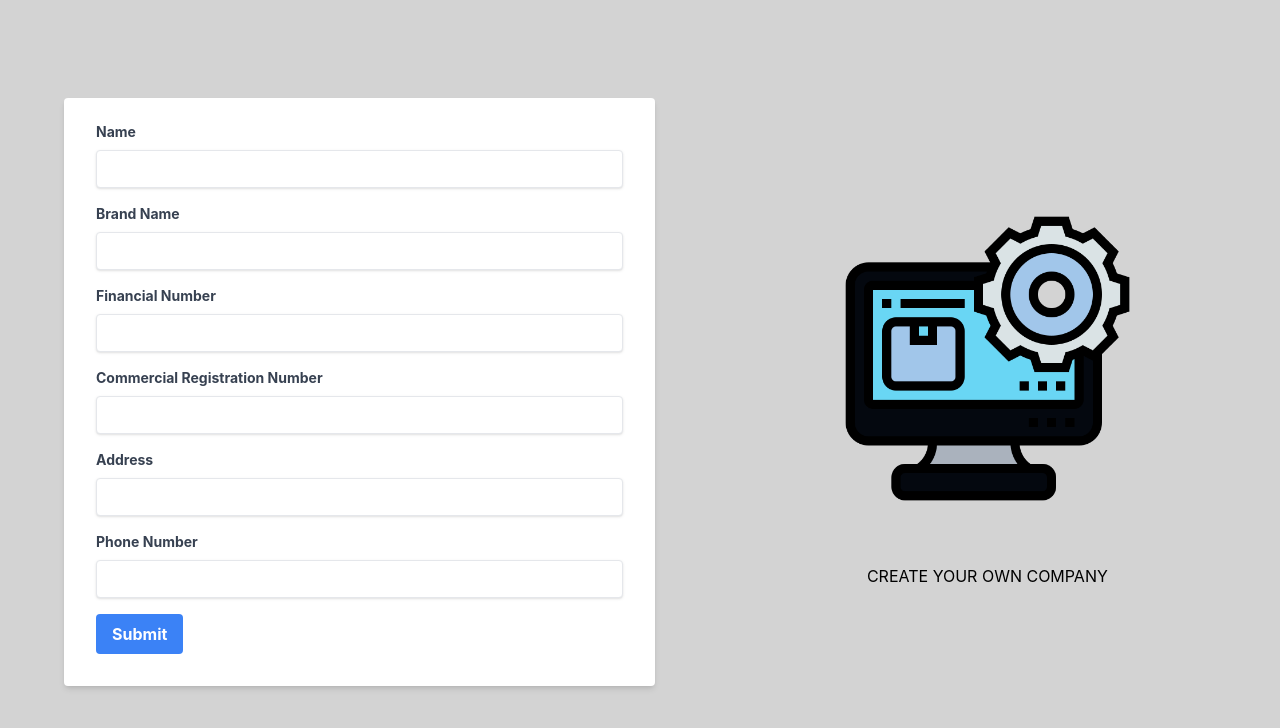
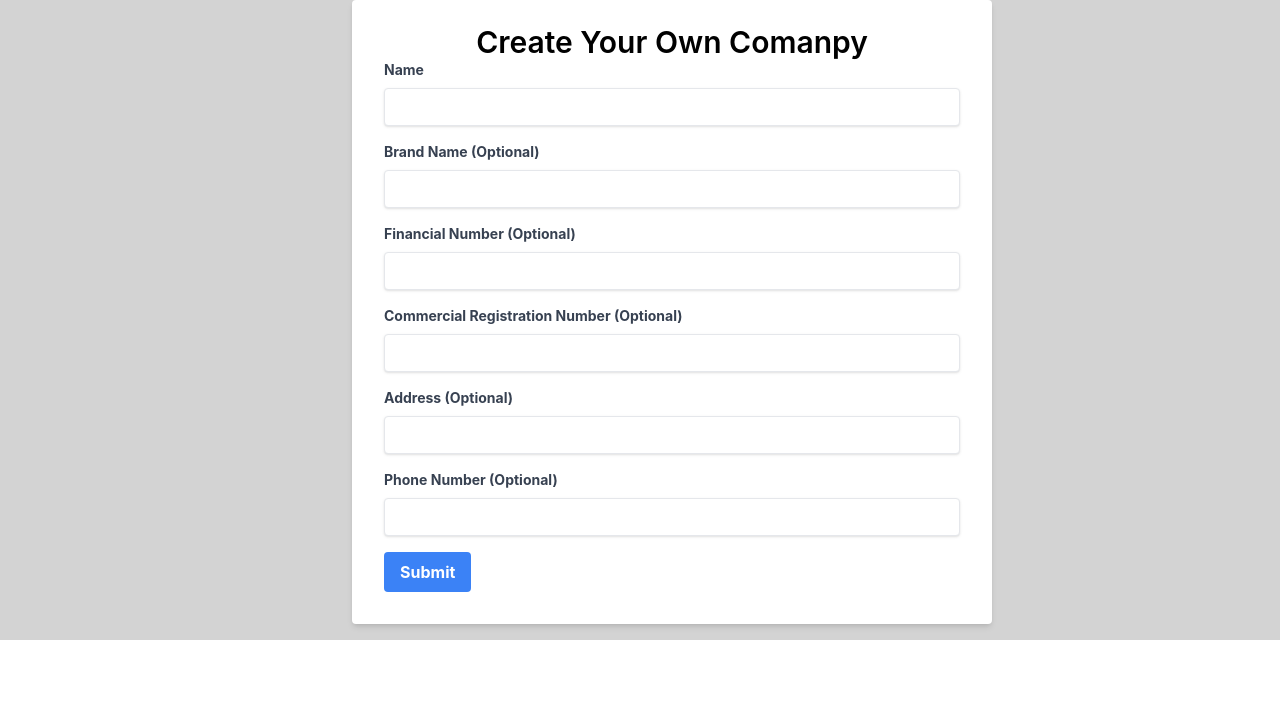
Before and after one commit to ahmadhassoun366/DAC-frontend, a React (Create React App) app in the folder frontend/: page /CreateCompany in a window 1280 px wide. Shown: the top 728 px of the page. Built offline with nearby package versions, Linux system fonts and the light colour scheme.

Commit message:
fixing create company

```diff
--- a/frontend/src/pages/CreateCompany/CreateCompany.jsx
+++ b/frontend/src/pages/CreateCompany/CreateCompany.jsx
@@ -1,112 +1,180 @@
-
-import React, { useState } from 'react'
-import { useNavigate } from 'react-router-dom';
+import React, { useState } from "react";
+import { useNavigate } from "react-router-dom";
 import jwt_decode from "jwt-decode";
 const CreateCompany = () => {
   const history = useNavigate();
-    const [name, setName] = useState('');
-    const [brand, setBrand] = useState('');
-    const [financeNumber, setFinanceNumber] = useState('');
-    const [registerNumber, setRegisterNumber] = useState('');
-    const [address, setAddress] = useState('');
-    const [phone, setPhone] = useState('');
+  const [name, setName] = useState("");
+  const [brand, setBrand] = useState("");
+  const [commercialRegister, setCommercialRegister] = useState("");
+  const [taxIdentification, setTaxIdentification] = useState("");
+  const [address, setAddress] = useState("");
+  const [phone, setPhone] = useState("");
+
+  const manager = localStorage.getItem("userId");
+  console.log("manager", manager);
 
   const handleSubmit = async (e) => {
     e.preventDefault();
-        e.preventDefault();
 
-        var ManagerId = localStorage.getItem('userId');
-        console.log("SeekerId", ManagerId);
     const registrationData = {
       name,
       brand,
-            financeNumber,
-            registerNumber,
+      taxIdentification,
+      commercialRegister,
       address,
       phone,
-            ManagerId
+      manager,
     };
-        await fetch(`http://127.0.0.1:8000/api/company_register/`, {
-            method: 'POST',
+
+    try {
+      const response = await fetch(
+        `http://127.0.0.1:8000/api/company_register/`,
+        {
+          method: "POST",
           headers: {
-                'Content-Type': 'application/json',
+            "Content-Type": "application/json",
+            // Add any authorization headers here, if
           },
           body: JSON.stringify(registrationData),
-        })
-            .then((response) => response.json())
-            .then((data) => {
-                // Handle the response data
-                name('')
-                brand('')
-                financeNumber('')
-                setPhone('')
-                registerNumber('')
-                address('')
-                phone('')
-                ManagerId('')
-                console.log(data);
-                history.push("/");
-            })
-            .catch((error) => {
-                // Handle the error
-                console.error(error);
-            });
+        }
+      );
 
+      if (!response.ok) {
+        throw new Error(`HTTP error! status: ${response.status}`);
       }
 
+      const data = await response.json();
+      console.log("Data from server", data);
+
+      // Reset form fields
+      setName("");
+      setBrand("");
+      setTaxIdentification("");
+      setCommercialRegister("");
+      setAddress("");
+      setPhone("");
+    } catch (error) {
+      console.error("There was a problem with the fetch operation:", error);
+    }
+  };
+
   return (
-        <div className="min-h-screen flex items-center justify-center" style={{ backgroundColor: "lightgray" }} >
-            <form className="bg-white shadow-md rounded px-8 pt-6 pb-8 mb-4 w-1/2 mr-10" style={{ marginLeft: "5%" }} onSubmit={handleSubmit}>
+    <div
+      className="flex items-center justify-center"
+      style={{ backgroundColor: "lightgray" }}
+    >
+      <form
+        className="bg-white shadow-md rounded px-8 pt-6 pb-8 mb-4 w-1/2 "
+        style={{ marginLeft: "5%" }}
+        onSubmit={handleSubmit}
+      >
+            <h1 className="text-center text-3xl font-semibold">Create Your Own Comanpy</h1>
         <div className="mb-4">
-                    <label className="block text-gray-700 text-sm font-bold mb-2" for="name">
+          <label
+            className="block text-gray-700 text-sm font-bold mb-2"
+            for="name"
+          >
             Name
           </label>
-                    <input className="shadow appearance-none border rounded w-full py-2 px-3 text-gray-700 leading-tight focus:outline-none focus:shadow-outline" id="name" type="text" value={name} onChange={(e) => setName(e.target.value)} required />
+          <input
+            className="shadow appearance-none border rounded w-full py-2 px-3 text-gray-700 leading-tight focus:outline-none focus:shadow-outline"
+            id="name"
+            type="text"
+            value={name}
+            onChange={(e) => setName(e.target.value)}
+            required
+          />
         </div>
         <div className="mb-4">
-                    <label className="block text-gray-700 text-sm font-bold mb-2" for="brand">
-                        Brand Name
+          <label
+            className="block text-gray-700 text-sm font-bold mb-2"
+            for="brand"
+          >
+            Brand Name (Optional)
           </label>
-                    <input className="shadow appearance-none border rounded w-full py-2 px-3 text-gray-700 leading-tight focus:outline-none focus:shadow-outline" id="brand" type="text" value={brand} onChange={(e) => setBrand(e.target.value)} required />
+          <input
+            className="shadow appearance-none border rounded w-full py-2 px-3 text-gray-700 leading-tight focus:outline-none focus:shadow-outline"
+            id="brand"
+            type="text"
+            value={brand}
+            onChange={(e) => setBrand(e.target.value)}
+
+          />
         </div>
         <div className="mb-4">
-                    <label className="block text-gray-700 text-sm font-bold mb-2" for="financeNumber">
-                        Financial Number
+          <label
+            className="block text-gray-700 text-sm font-bold mb-2"
+            for="financeNumber"
+          >
+            Financial Number (Optional)
           </label>
-                    <input className="shadow appearance-none border rounded w-full py-2 px-3 text-gray-700 leading-tight focus:outline-none focus:shadow-outline" id="financeNumber" type="text" value={financeNumber} onChange={(e) => setFinanceNumber(e.target.value)} required />
+          <input
+            className="shadow appearance-none border rounded w-full py-2 px-3 text-gray-700 leading-tight focus:outline-none focus:shadow-outline"
+            id="financeNumber"
+            type="text"
+            value={taxIdentification}
+            onChange={(e) => setTaxIdentification(e.target.value)}
+
+          />
         </div>
         <div className="mb-4">
-                    <label className="block text-gray-700 text-sm font-bold mb-2" for="registerNumber">
-                        Commercial Registration Number
+          <label
+            className="block text-gray-700 text-sm font-bold mb-2"
+            for="registerNumber"
+          >
+            Commercial Registration Number (Optional)
           </label>
-                    <input className="shadow appearance-none border rounded w-full py-2 px-3 text-gray-700 leading-tight focus:outline-none focus:shadow-outline" id="registerNumber" type="text" value={registerNumber} onChange={(e) => setRegisterNumber(e.target.value)} required />
+          <input
+            className="shadow appearance-none border rounded w-full py-2 px-3 text-gray-700 leading-tight focus:outline-none focus:shadow-outline"
+            id="registerNumber"
+            type="text"
+            value={commercialRegister}
+            onChange={(e) => setCommercialRegister(e.target.value)}
+
+          />
         </div>
         <div className="mb-4">
-                    <label className="block text-gray-700 text-sm font-bold mb-2" for="address">
-                        Address
+          <label
+            className="block text-gray-700 text-sm font-bold mb-2"
+            for="address"
+          >
+            Address (Optional)
           </label>
-                    <input className="shadow appearance-none border rounded w-full py-2 px-3 text-gray-700 leading-tight focus:outline-none focus:shadow-outline" id="address" type="text" value={address} onChange={(e) => setAddress(e.target.value)} required />
+          <input
+            className="shadow appearance-none border rounded w-full py-2 px-3 text-gray-700 leading-tight focus:outline-none focus:shadow-outline"
+            id="address"
+            type="text"
+            value={address}
+            onChange={(e) => setAddress(e.target.value)}
+
+          />
         </div>
         <div className="mb-4">
-                    <label className="block text-gray-700 text-sm font-bold mb-2" for="phone">
-                        Phone Number
+          <label
+            className="block text-gray-700 text-sm font-bold mb-2"
+            for="phone"
+          >
+            Phone Number (Optional)
           </label>
-                    <input className="shadow appearance-none border rounded w-full py-2 px-3 text-gray-700 leading-tight focus:outline-none focus:shadow-outline" id="phone" type="text" value={phone} onChange={(e) => setPhone(e.target.value)} required />
+          <input
+            className="shadow appearance-none border rounded w-full py-2 px-3 text-gray-700 leading-tight focus:outline-none focus:shadow-outline"
+            id="phone"
+            type="text"
+            value={phone}
+            onChange={(e) => setPhone(e.target.value)}
+
+          />
         </div>
         <div className="flex items-center justify-between">
-                    <button className="bg-blue-500 hover:bg-blue-700 text-white font-bold py-2 px-4 rounded focus:outline-none focus:shadow-outline" type="submit">
+          <button
+            className="bg-blue-500 hover:bg-blue-700 text-white font-bold py-2 px-4 rounded focus:outline-none focus:shadow-outline"
+            type="submit"
+          >
             Submit
           </button>
         </div>
       </form>
-            <div className="bg-center bg-cover w-1/2" ><img src='content-management-system.png' alt='' style={{ width: "50%", margin: "auto" }} />
-                <h3 style={{
-                    width: "50%",
-                    margin: "auto",
-                    textAlign: "center",
-                    marginTop: "10%"
-                }}>CREATE YOUR OWN COMPANY</h3>   </div>
     </div>
-    )
-}
+  );
+};
 export default CreateCompany;
```
Lines whose indentation alone changed are shown as unchanged.
